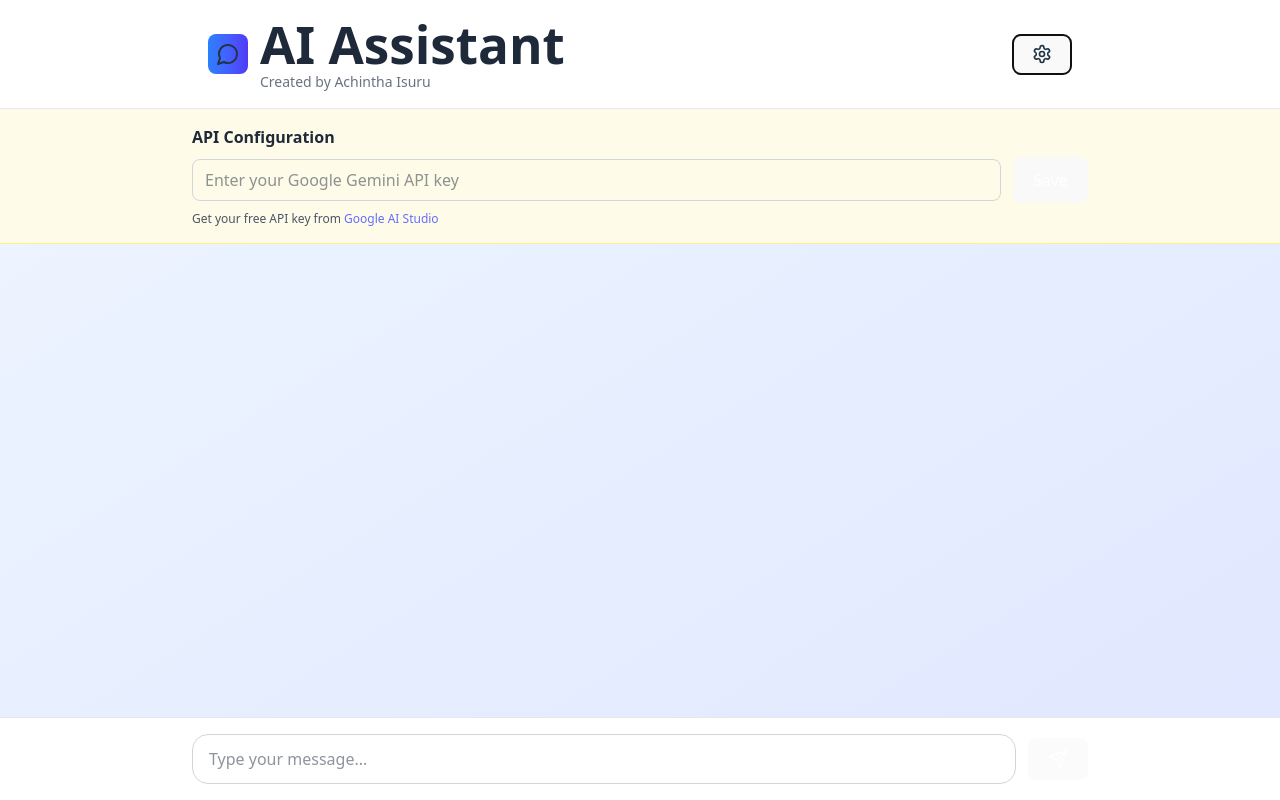
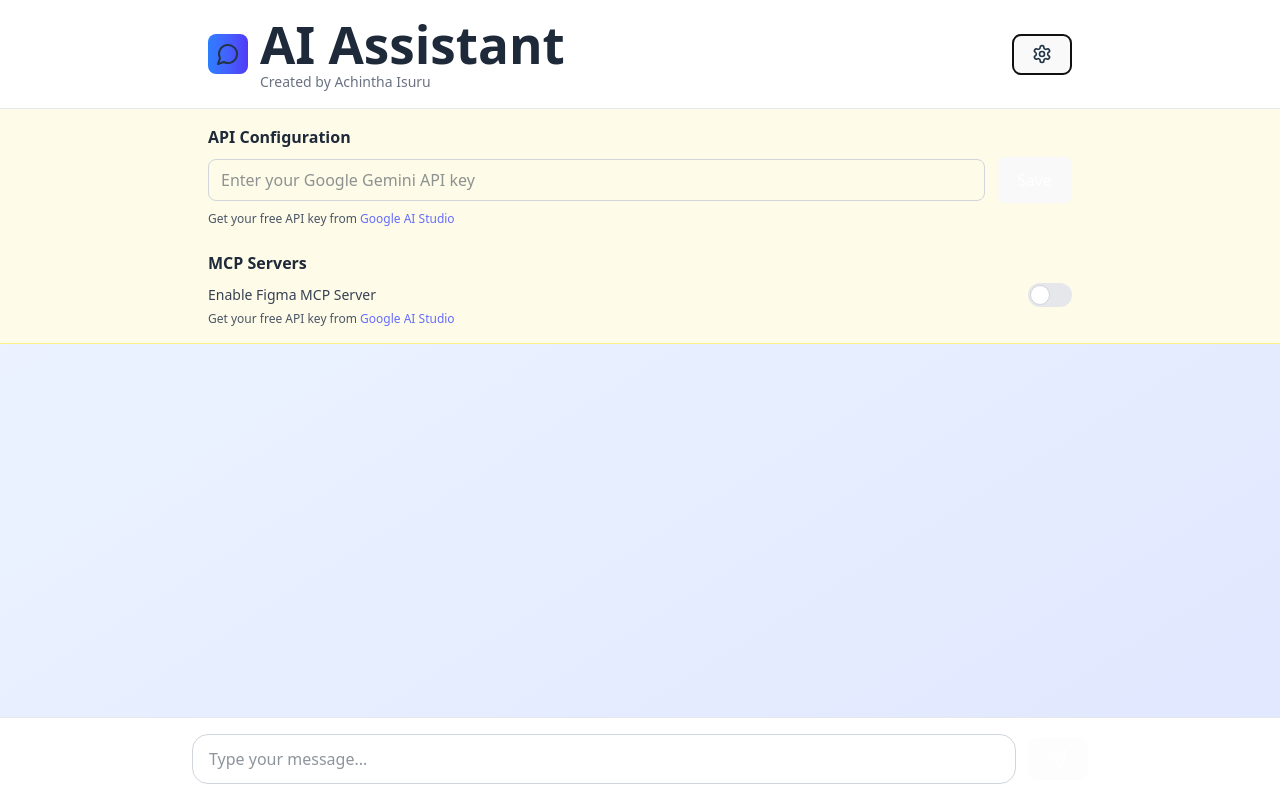
Before and after one commit to Achintha444/ai-chatbot-mcp-react, a React (Vite) app: page / in a window 1280 px wide. Both pictures are taken after a click on the button 1041 px from the left and 54 px from the top of the page. Built offline with nearby package versions, Linux system fonts and the light colour scheme.

Commit message:
ui updates

```diff
--- a/src/components/input_area.tsx
+++ b/src/components/input_area.tsx
@@ -1,4 +1,6 @@
+
 import { Send } from "lucide-react";
+
 
 /**
 * Props for the InputArea component.
@@ -22,6 +24,7 @@ interface InputAreaProps {
     geminiCallLoading: boolean;
 }
 
+
 /**
 * InputArea component of the chat application.
 *
@@ -30,6 +33,7 @@ interface InputAreaProps {
 const InputArea = (props: InputAreaProps) => {
     const { handleSendMessage, inputMessage, setInputMessage, geminiCallLoading } = props;
 
+
     const handleKeyPress = (event: React.KeyboardEvent<HTMLInputElement | HTMLTextAreaElement>) => {
         if (event.key === 'Enter') {
             event.preventDefault();
@@ -37,12 +41,15 @@ const InputArea = (props: InputAreaProps) => {
         }
     };
 
+
     const onInput = (event: React.ChangeEvent<HTMLTextAreaElement>) => {
         const target: EventTarget & HTMLTextAreaElement = event.currentTarget;
+
 
         target.style.height = 'auto';
         target.style.height = target.scrollHeight + 'px';
     }
+
 
     return (
         <div className="bg-white border-t border-gray-200 p-4">
@@ -59,7 +66,7 @@ const InputArea = (props: InputAreaProps) => {
                 <button
                     onClick={handleSendMessage}
                     disabled={!inputMessage.trim() || geminiCallLoading}
-                    className="flex-none bg-blue-500 text-white p-3 rounded-2xl hover:bg-blue-600 disabled:opacity-50 disabled:cursor-not-allowed transition-colors"
+                    className="flex-none bg-blue-500 text-white p-3 rounded-2xl hover:bg-blue-600 disabled:opacity-20 disabled:cursor-not-allowed transition-colors"
                 >
                     <Send className="w-5 h-5" />
                 </button>
@@ -68,4 +75,5 @@ const InputArea = (props: InputAreaProps) => {
     );
 }
 
+
 export default InputArea;
--- a/src/components/message_area.tsx
+++ b/src/components/message_area.tsx
@@ -1,6 +1,8 @@
+
 import { Bot, User } from "lucide-react";
 import type { Message } from "../models/models";
 import ReactMarkdown from 'react-markdown'
+
 
 /**
 * Props interface for the MessageArea component.
@@ -20,6 +22,7 @@ interface MessageAreaProps {
     messagesEndRef: React.RefObject<HTMLDivElement | null>;
 }
 
+
 /**
 * MessageArea component of the chat application.
 *
@@ -29,9 +32,11 @@ interface MessageAreaProps {
 const MessageArea = (props: MessageAreaProps) => {
     const { messages, geminiCallLoading, messagesEndRef } = props;
 
+
     const formatTime = (timestamp: Date) => {
         return timestamp.toLocaleTimeString([], { hour: '2-digit', minute: '2-digit' });
     };
+
 
     const getSenderIcon = (sender: string) => {
         switch (sender) {
@@ -44,9 +49,10 @@ const MessageArea = (props: MessageAreaProps) => {
         }
     };
 
+
     return (
-        <div className="flex-1 overflow-y-auto p-4">
-            <div className="max-w-4xl mx-auto space-y-4">
+        <div className="flex-1 flex-col overflow-y-auto">
+            <div className="max-w-4xl mx-auto space-y-4 p-4">
                 {messages.map((message) => (
                     <div
                         key={message.id}
@@ -92,16 +98,19 @@ const MessageArea = (props: MessageAreaProps) => {
                     </div>
                 ))}
 
+
                 {
                     geminiCallLoading &&
                     <LoadingIndicator />
                 }
+
 
                 <div ref={messagesEndRef} />
             </div>
         </div>
     );
 }
+
 
 /**
 * LoadingIndicator component to show a loading state in the message area.
@@ -125,4 +134,5 @@ const LoadingIndicator = () => {
     );
 };
 
+
 export default MessageArea;
--- a/src/components/settings_panel.tsx
+++ b/src/components/settings_panel.tsx
@@ -20,6 +20,7 @@ interface SettingsPanelProps {
     setShowSettings: (show: boolean) => void;
 }
 
+
 /**
 * Tthe settings component allows users to configure their API key for Google Gemini.
 *
@@ -28,9 +29,21 @@ interface SettingsPanelProps {
 const SettingsPanel = (props: SettingsPanelProps) => {
     const { apiKey, setApiKey, setShowSettings } = props;
 
+    //const { enableFigmaMCP, setEnableFigmaMCP } = useAIData();
+
+    /**
+     * On change the Figma MCP server toggle, update the state.
+     */
+    const handleFigmaMCPChange = (event: React.ChangeEvent<HTMLInputElement>) => {
+        console.log("Figma MCP Server toggle changed:", event.target.checked);
+        //setEnableFigmaMCP(event.target.checked);
+    };
+
+
     return (
-        <div className="bg-yellow-50 border-b border-yellow-200 p-4">
-            <div className="max-w-4xl mx-auto">
+        <div className="bg-yellow-50 border-b border-yellow-200">
+            <div className="p-4 max-w-4xl mx-auto flex-col items-cente space-y-6">
+                <div className="flex-1 flex-col items-start justify-between">
                     <h3 className="font-semibold text-gray-800 mb-2">API Configuration</h3>
                     <div className="flex items-center space-x-3">
                         <input
@@ -54,8 +67,30 @@ const SettingsPanel = (props: SettingsPanelProps) => {
                         </a>
                     </p>
                 </div>
+                <div className="flex-1 flex-col items-start justify-between">
+                    <h3 className="font-semibold text-gray-800 mb-2">MCP Servers</h3>
+                    <div className="flex-col items-center space-y-1">
+                        <div className="flex items-center justify-between space-x-1">
+                            <p className="text-sm text-gray-700">
+                                Enable Figma MCP Server
+                            </p>
+                            <label className="inline-flex items-center cursor-pointer">
+                                <input type="checkbox" value="" className="sr-only peer" onChange={handleFigmaMCPChange} />
+                                <div className="relative w-11 h-6 bg-gray-200 peer-focus:outline-none peer-focus:ring-4 rounded-full peer peer-checked:after:translate-x-full rtl:peer-checked:after:-translate-x-full peer-checked:after:border-white after:content-[''] after:absolute after:top-[2px] after:start-[2px] after:bg-white after:border-gray-300 after:border after:rounded-full after:h-5 after:w-5 after:transition-all peer-checked:bg-neutral-900" />
+                            </label>
+                        </div>
+                        <p className="text-xs text-gray-600">
+                            Get your free API key from{' '}
+                            <a href="https://makersuite.google.com/app/apikey" target="_blank" rel="noopener noreferrer" className="text-blue-500 underline">
+                                Google AI Studio
+                            </a>
+                        </p>
+                    </div>
+                </div>
+            </div>
         </div>
     );
 }
 
-export default SettingsPanel;
+
+export default SettingsPanel
```
Lines whose indentation alone changed are shown as unchanged.
